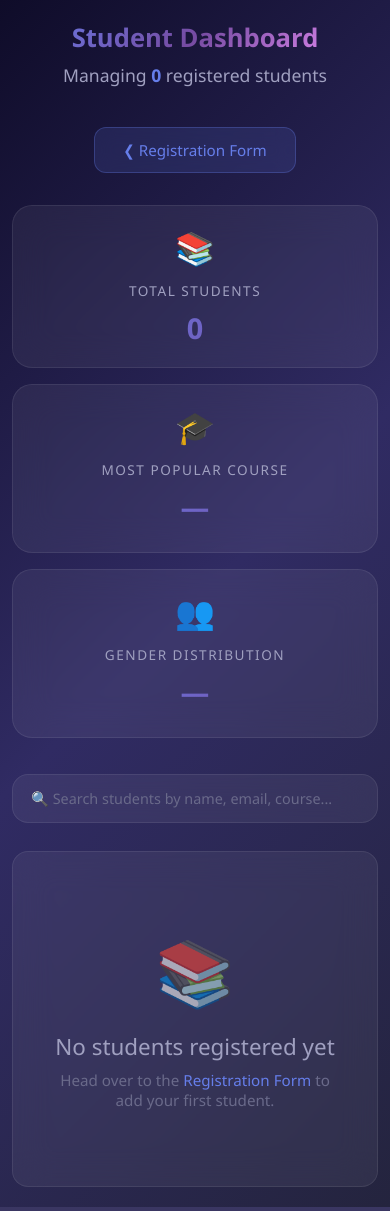
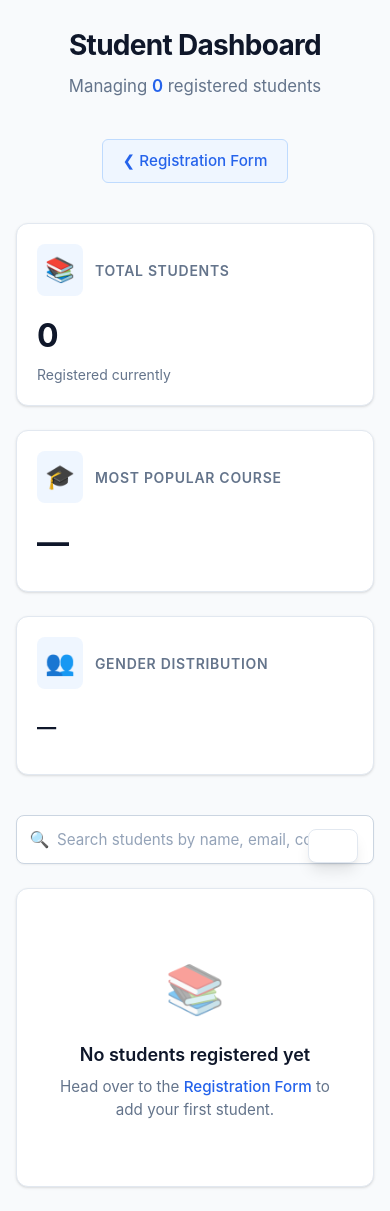
Before and after one commit to abhinav307/Student_Registration_form-using-Jenkins-and-Github_Action, a Flask app: page /dashboard in a window 390 px wide. Run offline with Flask 3, Linux system fonts and the light colour scheme; data that the repository does not hold is empty.

Commit message:
UI Redesign: Upgrade to clean, professional SaaS Light Mode

```diff
--- a/templates/dashboard.html
+++ b/templates/dashboard.html
@@ -5,18 +5,20 @@
     <meta name="viewport" content="width=device-width, initial-scale=1.0">
     <title>Student Dashboard</title>
     <style>
+        /* ── Reset & Base ── */
         *, *::before, *::after {
+            box-sizing: border-box;
             margin: 0;
             padding: 0;
-            box-sizing: border-box;
         }
 
         body {
-            font-family: 'Segoe UI', Tahoma, Geneva, Verdana, sans-serif;
-            background: linear-gradient(135deg, #0f0c29, #302b63, #24243e);
+            font-family: -apple-system, BlinkMacSystemFont, "Segoe UI", Roboto, "Helvetica Neue", Arial, sans-serif;
+            background-color: #f8fafc;
+            color: #0f172a;
             min-height: 100vh;
-            color: #e0e0e0;
-            padding: 40px 20px;
+            padding: 2.5rem 1.5rem;
+            line-height: 1.5;
         }
 
         .container {
@@ -24,152 +26,159 @@
             margin: 0 auto;
         }
 
-        /* Header */
+        /* ── Header ── */
         .header {
             text-align: center;
-            margin-bottom: 40px;
+            margin-bottom: 2.5rem;
         }
 
         .header h1 {
-            font-size: 2.8rem;
+            font-size: 2.25rem;
             font-weight: 700;
-            background: linear-gradient(135deg, #667eea, #764ba2, #f093fb);
-            -webkit-background-clip: text;
-            -webkit-text-fill-color: transparent;
-            background-clip: text;
-            margin-bottom: 8px;
+            color: #0f172a;
+            margin-bottom: 0.5rem;
+            letter-spacing: -0.025em;
         }
 
         .header .subtitle {
-            font-size: 1.1rem;
-            color: #a0a0c0;
-            font-weight: 400;
+            font-size: 1.05rem;
+            color: #64748b;
         }
 
         .header .subtitle span {
-            color: #667eea;
+            color: #2563eb;
             font-weight: 600;
         }
 
-        /* Navigation */
+        /* ── Navigation ── */
         .nav-bar {
             display: flex;
             justify-content: center;
-            margin-bottom: 32px;
+            margin-bottom: 2.5rem;
         }
 
         .nav-link {
             display: inline-flex;
             align-items: center;
-            gap: 8px;
-            padding: 12px 28px;
-            background: rgba(102, 126, 234, 0.15);
-            color: #667eea;
+            gap: 0.5rem;
+            color: #2563eb;
             text-decoration: none;
-            border-radius: 12px;
-            border: 1px solid rgba(102, 126, 234, 0.3);
             font-size: 0.95rem;
             font-weight: 500;
-            transition: all 0.3s ease;
-            backdrop-filter: blur(10px);
+            background-color: #eff6ff;
+            border: 1px solid #bfdbfe;
+            padding: 0.6rem 1.25rem;
+            border-radius: 6px;
+            transition: all 0.2s;
         }
 
         .nav-link:hover {
-            background: rgba(102, 126, 234, 0.25);
-            border-color: rgba(102, 126, 234, 0.5);
-            transform: translateY(-2px);
-            box-shadow: 0 8px 25px rgba(102, 126, 234, 0.2);
+            background-color: #dbeafe;
+            border-color: #93c5fd;
         }
 
-        /* Stats Cards */
+        /* ── Stats Cards ── */
         .stats-row {
             display: grid;
             grid-template-columns: repeat(auto-fit, minmax(280px, 1fr));
-            gap: 24px;
-            margin-bottom: 36px;
+            gap: 1.5rem;
+            margin-bottom: 2.5rem;
         }
 
         .stat-card {
-            background: rgba(255, 255, 255, 0.06);
-            backdrop-filter: blur(18px);
-            border-radius: 20px;
-            border: 1px solid rgba(255, 255, 255, 0.08);
-            padding: 28px 24px;
-            text-align: center;
-            transition: all 0.3s ease;
+            background: #ffffff;
+            border: 1px solid #e2e8f0;
+            border-radius: 12px;
+            padding: 1.5rem;
+            display: flex;
+            flex-direction: column;
+            box-shadow: 0 1px 3px 0 rgba(0, 0, 0, 0.1), 0 1px 2px -1px rgba(0, 0, 0, 0.1);
+            transition: box-shadow 0.2s;
         }
 
         .stat-card:hover {
-            transform: translateY(-4px);
-            background: rgba(255, 255, 255, 0.09);
-            box-shadow: 0 12px 40px rgba(0, 0, 0, 0.3);
+            box-shadow: 0 4px 6px -1px rgba(0, 0, 0, 0.1), 0 2px 4px -2px rgba(0, 0, 0, 0.1);
+        }
+
+        .stat-card .stat-header {
+            display: flex;
+            align-items: center;
+            gap: 0.75rem;
+            margin-bottom: 1rem;
         }
 
         .stat-card .stat-icon {
-            font-size: 2rem;
-            margin-bottom: 12px;
+            font-size: 1.5rem;
+            background: #eff6ff;
+            padding: 0.5rem;
+            border-radius: 8px;
         }
 
         .stat-card .stat-label {
-            font-size: 0.85rem;
-            color: #a0a0c0;
+            font-size: 0.875rem;
+            color: #64748b;
+            font-weight: 600;
             text-transform: uppercase;
-            letter-spacing: 1.5px;
-            margin-bottom: 8px;
+            letter-spacing: 0.05em;
         }
 
         .stat-card .stat-value {
-            font-size: 1.8rem;
+            font-size: 2rem;
             font-weight: 700;
-            background: linear-gradient(135deg, #667eea, #764ba2);
-            -webkit-background-clip: text;
-            -webkit-text-fill-color: transparent;
-            background-clip: text;
+            color: #0f172a;
+            margin-bottom: 0.25rem;
         }
 
         .stat-card .stat-detail {
-            font-size: 0.85rem;
-            color: #8080a0;
-            margin-top: 6px;
+            font-size: 0.875rem;
+            color: #64748b;
         }
 
-        /* Search Bar */
+        /* ── Search Bar ── */
         .search-container {
-            margin-bottom: 28px;
+            margin-bottom: 1.5rem;
+            position: relative;
         }
 
         .search-input {
             width: 100%;
-            padding: 16px 24px;
-            background: rgba(255, 255, 255, 0.06);
-            backdrop-filter: blur(18px);
-            border: 1px solid rgba(255, 255, 255, 0.08);
-            border-radius: 16px;
-            color: #e0e0e0;
-            font-size: 1rem;
-            font-family: 'Segoe UI', Tahoma, Geneva, Verdana, sans-serif;
+            padding: 0.875rem 1rem 0.875rem 2.5rem;
+            background: #ffffff;
+            border: 1px solid #cbd5e1;
+            border-radius: 8px;
+            color: #0f172a;
+            font-size: 0.95rem;
+            font-family: inherit;
             outline: none;
-            transition: all 0.3s ease;
+            transition: border-color 0.15s, box-shadow 0.15s;
+            box-shadow: 0 1px 2px 0 rgba(0, 0, 0, 0.05);
         }
 
         .search-input::placeholder {
-            color: #6a6a8a;
+            color: #94a3b8;
         }
 
         .search-input:focus {
-            border-color: rgba(102, 126, 234, 0.5);
-            box-shadow: 0 0 20px rgba(102, 126, 234, 0.15), 0 0 40px rgba(102, 126, 234, 0.05);
-            background: rgba(255, 255, 255, 0.08);
+            border-color: #3b82f6;
+            box-shadow: 0 0 0 3px rgba(59, 130, 246, 0.2);
         }
 
-        /* Table Card */
+        .search-icon-placeholder {
+            position: absolute;
+            left: 0.85rem;
+            top: 50%;
+            transform: translateY(-50%);
+            color: #94a3b8;
+            pointer-events: none;
+        }
+
+        /* ── Table Card ── */
         .table-card {
-            background: rgba(255, 255, 255, 0.06);
-            backdrop-filter: blur(18px);
-            border-radius: 20px;
-            border: 1px solid rgba(255, 255, 255, 0.08);
-            padding: 28px;
+            background: #ffffff;
+            border: 1px solid #e2e8f0;
+            border-radius: 12px;
             overflow: hidden;
+            box-shadow: 0 1px 3px 0 rgba(0, 0, 0, 0.1), 0 1px 2px -1px rgba(0, 0, 0, 0.1);
         }
 
         .table-wrapper {
@@ -179,193 +188,173 @@
         table {
             width: 100%;
             border-collapse: collapse;
+            text-align: left;
+        }
+
+        thead {
+            background-color: #f8fafc;
+            border-bottom: 1px solid #e2e8f0;
         }
 
         thead th {
-            text-align: left;
-            padding: 14px 16px;
-            font-size: 0.8rem;
+            padding: 0.875rem 1rem;
+            font-size: 0.75rem;
+            font-weight: 600;
+            color: #475569;
             text-transform: uppercase;
-            letter-spacing: 1.5px;
-            color: #8080a0;
-            border-bottom: 1px solid rgba(255, 255, 255, 0.08);
+            letter-spacing: 0.05em;
             white-space: nowrap;
         }
 
         tbody tr {
-            transition: all 0.2s ease;
+            border-bottom: 1px solid #e2e8f0;
+            transition: background-color 0.15s;
         }
 
-        tbody tr:nth-child(even) {
-            background: rgba(255, 255, 255, 0.02);
+        tbody tr:last-child {
+            border-bottom: none;
         }
 
         tbody tr:hover {
-            background: rgba(102, 126, 234, 0.08);
+            background-color: #f1f5f9;
         }
 
         tbody td {
-            padding: 14px 16px;
-            font-size: 0.92rem;
-            color: #e0e0e0;
-            border-bottom: 1px solid rgba(255, 255, 255, 0.04);
+            padding: 1rem;
+            font-size: 0.9rem;
+            color: #334155;
             white-space: nowrap;
         }
 
         tbody td.email-col {
-            color: #667eea;
+            color: #2563eb;
+            font-weight: 500;
         }
 
-        /* Delete Button */
+        /* ── Delete Button ── */
         .btn-delete {
-            padding: 8px 18px;
-            background: #ff4757;
-            color: #fff;
-            border: none;
-            border-radius: 8px;
-            font-size: 0.82rem;
-            font-weight: 600;
+            padding: 0.4rem 0.75rem;
+            background: #ffffff;
+            color: #ef4444;
+            border: 1px solid #fca5a5;
+            border-radius: 6px;
+            font-size: 0.85rem;
+            font-weight: 500;
             cursor: pointer;
-            transition: all 0.3s ease;
-            font-family: 'Segoe UI', Tahoma, Geneva, Verdana, sans-serif;
+            transition: all 0.2s;
+            font-family: inherit;
         }
 
         .btn-delete:hover {
-            background: #ff6b81;
-            transform: translateY(-1px);
-            box-shadow: 0 4px 15px rgba(255, 71, 87, 0.35);
+            background: #fef2f2;
+            border-color: #ef4444;
         }
 
-        .btn-delete:active {
-            transform: translateY(0);
-        }
-
-        /* Empty State */
+        /* ── Empty State ── */
         .empty-state {
             text-align: center;
-            padding: 60px 20px;
+            padding: 4rem 2rem;
         }
 
         .empty-state .empty-icon {
-            font-size: 4rem;
-            margin-bottom: 16px;
-            opacity: 0.6;
+            font-size: 3rem;
+            margin-bottom: 1rem;
+            opacity: 0.5;
         }
 
         .empty-state h3 {
-            font-size: 1.4rem;
-            color: #a0a0c0;
-            margin-bottom: 8px;
-            font-weight: 500;
+            font-size: 1.125rem;
+            color: #0f172a;
+            margin-bottom: 0.5rem;
+            font-weight: 600;
         }
 
         .empty-state p {
-            color: #6a6a8a;
+            color: #64748b;
             font-size: 0.95rem;
         }
 
         .empty-state a {
-            color: #667eea;
+            color: #2563eb;
             text-decoration: none;
+            font-weight: 500;
         }
 
         .empty-state a:hover {
             text-decoration: underline;
         }
 
-        /* Loading Spinner */
+        /* ── Loading Spinner ── */
         .loading {
             text-align: center;
-            padding: 40px;
-            color: #8080a0;
+            padding: 3rem;
+            color: #64748b;
         }
 
         .loading .spinner {
             display: inline-block;
-            width: 36px;
-            height: 36px;
-            border: 3px solid rgba(102, 126, 234, 0.2);
-            border-top-color: #667eea;
+            width: 2rem;
+            height: 2rem;
+            border: 2px solid #e2e8f0;
+            border-top-color: #3b82f6;
             border-radius: 50%;
             animation: spin 0.8s linear infinite;
-            margin-bottom: 12px;
+            margin-bottom: 0.75rem;
         }
 
         @keyframes spin {
             to { transform: rotate(360deg); }
         }
 
-        /* Toast Notification */
+        /* ── Toast Notification ── */
         .toast {
             position: fixed;
-            bottom: 30px;
-            right: 30px;
-            padding: 16px 24px;
-            background: rgba(255, 255, 255, 0.1);
-            backdrop-filter: blur(18px);
-            border-radius: 12px;
-            border: 1px solid rgba(255, 255, 255, 0.1);
-            color: #e0e0e0;
-            font-size: 0.92rem;
-            font-family: 'Segoe UI', Tahoma, Geneva, Verdana, sans-serif;
-            transform: translateY(100px);
-            opacity: 0;
-            transition: all 0.4s ease;
+            bottom: 2rem;
+            right: 2rem;
+            background: #ffffff;
+            color: #0f172a;
+            padding: 1rem 1.5rem;
+            border-radius: 8px;
+            font-weight: 500;
+            font-size: 0.95rem;
+            box-shadow: 0 10px 15px -3px rgba(0, 0, 0, 0.1), 0 4px 6px -2px rgba(0, 0, 0, 0.05);
+            border: 1px solid #e2e8f0;
+            transform: translateY(150%);
+            transition: transform 0.3s cubic-bezier(0.4, 0, 0.2, 1);
             z-index: 1000;
+            display: flex;
+            align-items: center;
+            gap: 0.75rem;
         }
 
         .toast.show {
             transform: translateY(0);
-            opacity: 1;
         }
 
         .toast.success {
-            border-color: rgba(46, 213, 115, 0.3);
+            border-left: 4px solid #22c55e;
         }
 
         .toast.error {
-            border-color: rgba(255, 71, 87, 0.3);
+            border-left: 4px solid #ef4444;
         }
 
-        /* Responsive */
+        /* ── Responsive ── */
         @media (max-width: 768px) {
             body {
-                padding: 20px 12px;
+                padding: 1.5rem 1rem;
             }
 
             .header h1 {
-                font-size: 2rem;
+                font-size: 1.75rem;
             }
 
             .stats-row {
                 grid-template-columns: 1fr;
-                gap: 16px;
-            }
-
-            .table-card {
-                padding: 16px;
-                border-radius: 16px;
-            }
-
-            thead th,
-            tbody td {
-                padding: 10px 12px;
-                font-size: 0.82rem;
             }
 
             .stat-card {
-                padding: 20px 18px;
-            }
-        }
-
-        @media (max-width: 480px) {
-            .header h1 {
-                font-size: 1.6rem;
-            }
-
-            .search-input {
-                padding: 14px 18px;
-                font-size: 0.9rem;
+                padding: 1.25rem;
             }
         }
     </style>
@@ -386,27 +375,35 @@
         <!-- Stats Cards -->
         <div class="stats-row">
             <div class="stat-card">
+                <div class="stat-header">
                     <div class="stat-icon">&#128218;</div>
                     <div class="stat-label">Total Students</div>
+                </div>
                 <div class="stat-value" id="statTotal">0</div>
+                <div class="stat-detail">Registered currently</div>
             </div>
             <div class="stat-card">
+                <div class="stat-header">
                     <div class="stat-icon">&#127891;</div>
                     <div class="stat-label">Most Popular Course</div>
+                </div>
                 <div class="stat-value" id="statCourse">&#8212;</div>
                 <div class="stat-detail" id="statCourseDetail"></div>
             </div>
             <div class="stat-card">
+                <div class="stat-header">
                     <div class="stat-icon">&#128101;</div>
                     <div class="stat-label">Gender Distribution</div>
-                <div class="stat-value" id="statGender">&#8212;</div>
-                <div class="stat-detail" id="statGenderDetail"></div>
+                </div>
+                <div class="stat-value" style="font-size: 1.2rem; margin-top: 0.5rem;" id="statGender">&#8212;</div>
+                <div class="stat-detail" style="margin-top: 0.5rem;" id="statGenderDetail"></div>
             </div>
         </div>
 
         <!-- Search Bar -->
         <div class="search-container">
-            <input type="text" class="search-input" id="searchInput" placeholder="&#128269; Search students by name, email, course...">
+            <span class="search-icon-placeholder">&#128269;</span>
+            <input type="text" class="search-input" id="searchInput" placeholder="Search students by name, email, course...">
         </div>
 
         <!-- Students Table -->
```
Also changed, not shown: index.html (+113 -93 lines). Lines whose indentation alone changed are shown as unchanged.
